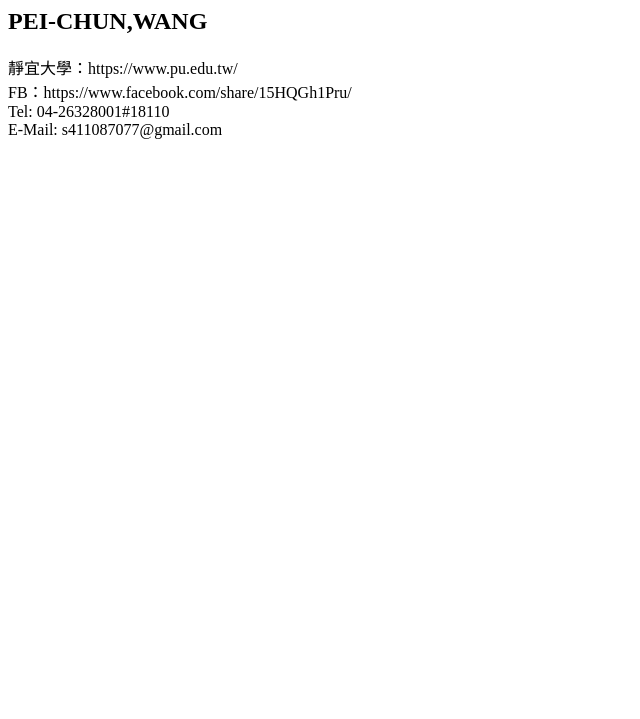
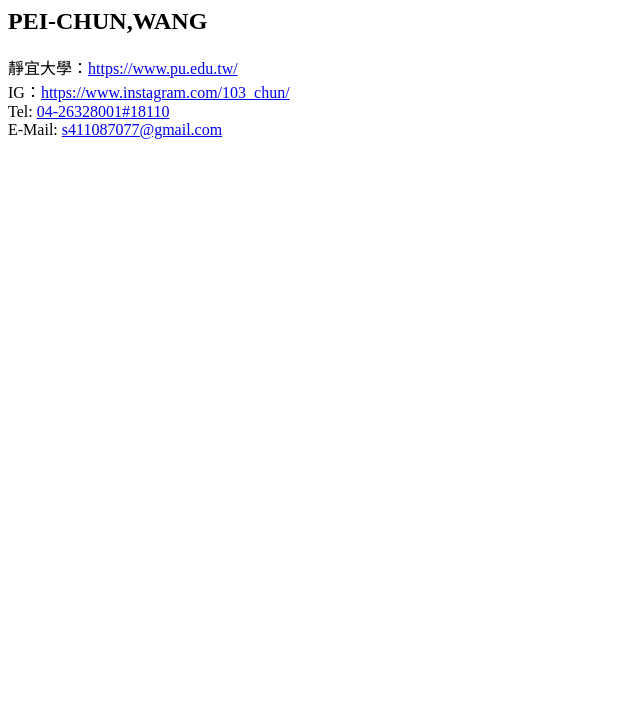
Before and after one commit to pchun3/aboutme, a plain HTML site: page about.html in a window 1280 px wide. Shown: the part 81-800 px from the top of the page, without its empty margins (0-640 px from the left). Drawn offline with Linux system fonts and the light colour scheme.

Commit message:
version 3: Hyperlink

```diff
--- a/about.html
+++ b/about.html
@@ -10,9 +10,10 @@
 	<h1>王珮淳</h1>
 	<h2>PEI-CHUN,WANG</h2>
 
-	靜宜大學：https://www.pu.edu.tw/<br>
-	FB：https://www.facebook.com/share/15HQGh1Pru/<br>
-	Tel: 04-26328001#18110<br>
-	E-Mail: s411087077@gmail.com<br>
+	靜宜大學：<a href="https://www.pu.edu.tw/">https://www.pu.edu.tw/</a><br>
+	IG：<a href="https://www.instagram.com/103_chun/" target="_blank">https://www.instagram.com/103_chun/</a><br>
+	Tel: <a href="tel:04-26328001,18110">04-26328001#18110</a><br>
+	E-Mail: <a href="mailto:s411087077@gmail.com">s411087077@gmail.com</a><br>
+
 </body>
 </html>
```
